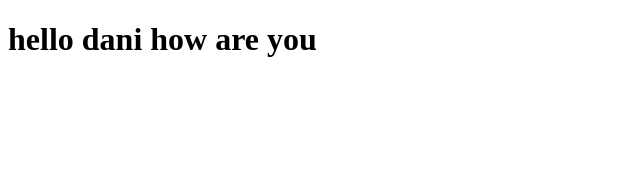
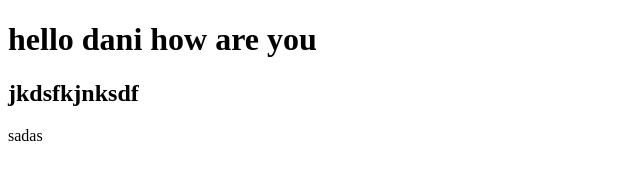
Before and after one commit to danie-wagaye/test-1, a plain HTML site: page index.html in a window 1280 px wide. Shown: the whole page, without its empty margins (0-640 px from the left). Drawn offline with Linux system fonts and the light colour scheme.

Commit message:
new branch

```diff
--- a/index.html
+++ b/index.html
@@ -7,6 +7,8 @@
 </head>
 <body>
   <h1>hello dani how are you</h1>
+  <h2>jkdsfkjnksdf</h2>
+  <span>sadas</span>
 
 </body>
 </html>
```
